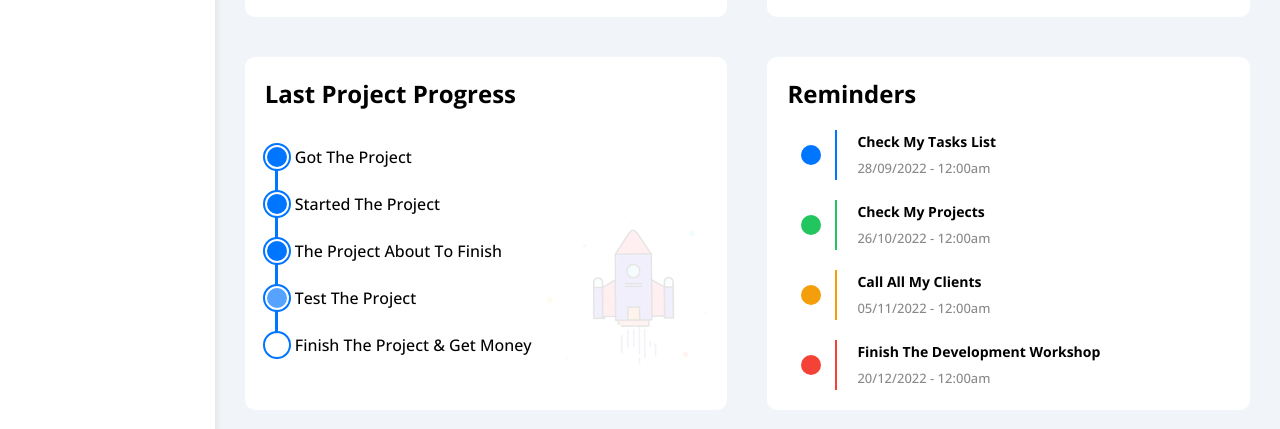
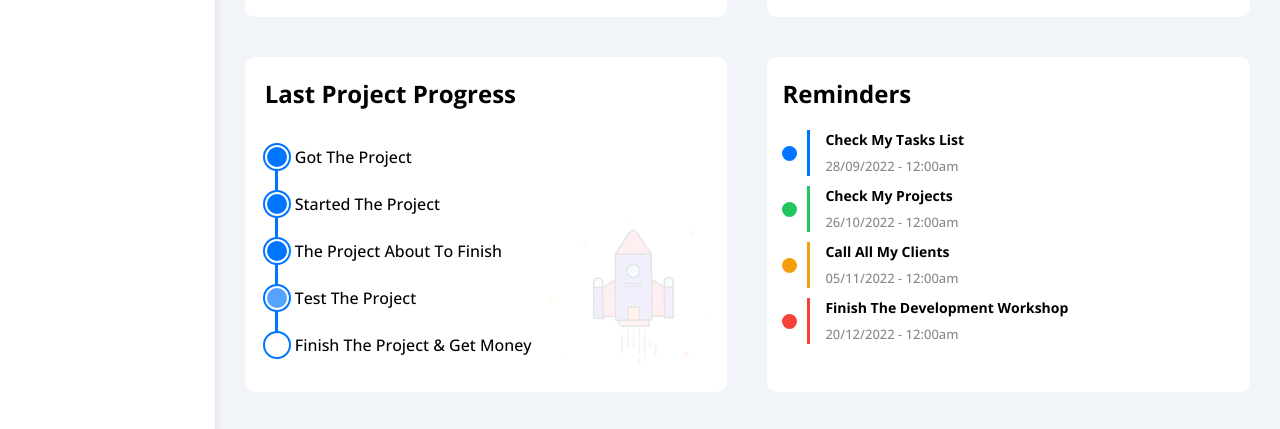
Before and after one commit to DabosaEg/DabosaEg.github.io-template-4, a plain HTML site: page index.html in a window 1280 px wide. Shown: the part 2359-2788 px from the top of the page. Drawn offline with nearby package versions, Linux system fonts and the light colour scheme.

Commit message:
fix front-end issues

```diff
--- a/css/framework.css
+++ b/css/framework.css
@@ -88,6 +88,9 @@
 }
 .p-15 {
   padding: 15px;
+}
+.pl-15 {
+  padding-left: 15px;
 }
 .p-20 {
   padding: 20px;
--- a/css/main.css
+++ b/css/main.css
@@ -490,50 +490,42 @@ ul {
 
 /* Start Reminders */
 
-#content-data .reminders .reminder:not(:last-of-type) {
-  margin-bottom: 20px;
+#content-data .reminders ul li .key {
+  width: 15px;
+  height: 15px;
+  border-radius: 50%;
+}
+#content-data .reminders ul li div {
 }
 
-#content-data .reminders .rem {
-  position: relative;
-  width: 50px;
-  height: 50px;
-  margin-right: 20px;
-}
-#content-data .reminders .rem::before {
-  content: "";
-  position: absolute;
-  width: 20px;
-  height: 20px;
-  border-radius: 50%;
-  top: 50%;
-  left: 50%;
-  transform: translate(-50%, -50%);
-}
-#content-data .reminders .blue {
-  border-right: 2px solid var(--blue-color);
-}
-#content-data .reminders .blue::before {
+#content-data .reminders ul .blue .key {
   background-color: var(--blue-color);
 }
-#content-data .reminders .green {
-  border-right: 2px solid var(--green-color);
+#content-data .reminders ul .blue div {
+  border-left: 3px solid var(--blue-color);
 }
-#content-data .reminders .green::before {
+
+#content-data .reminders ul .green .key {
   background-color: var(--green-color);
 }
-#content-data .reminders .orange {
-  border-right: 2px solid var(--orange-color);
+#content-data .reminders ul .green div {
+  border-left: 3px solid var(--green-color);
 }
-#content-data .reminders .orange::before {
+
+#content-data .reminders ul .orange .key {
   background-color: var(--orange-color);
 }
-#content-data .reminders .red {
-  border-right: 2px solid var(--red-color);
+#content-data .reminders ul .orange div {
+  border-left: 3px solid var(--orange-color);
 }
-#content-data .reminders .red::before {
+
+#content-data .reminders ul .red .key {
   background-color: var(--red-color);
 }
+#content-data .reminders ul .red div {
+  border-left: 3px solid var(--red-color);
+}
+
 /* End Reminders */
 
 /* Start Latest Post */
--- a/css/setting.css
+++ b/css/setting.css
@@ -128,7 +128,8 @@
     margin-bottom: 15px;
     font-size: 14px;
   }
-  #setting-data .widgetControl label::before {
+  #setting-data .widgetControl label::before,
+  #setting-data .widgetControl label::after {
     width: 14px;
     height: 14px;
   }
--- a/index.html
+++ b/index.html
@@ -480,43 +480,46 @@
           <!-- End Last Project -->
 
           <!-- Start Reminders -->
-          <div class="reminders bg-w m-10 p-20 br-10">
+          <div class="reminders bg-w m-10 pt-20 pb-20 pl-15 br-10">
             <div class="relativeH2"><h2>Reminders</h2></div>
-            <div>
-              <div class="reminder d-flex align-c">
-                <div class="rem blue"></div>
-                <div>
+
+            <ul>
+              <li class="d-flex align-c blue mb-10">
+                <span class="key d-block mr-10"></span>
+                <div class="pl-15">
                   <h4 class="m-0 mb-5 fs-14">Check My Tasks List</h4>
                   <span class="fs-13 c-gray">28/09/2022 - 12:00am</span>
                 </div>
-              </div>
+              </li>
 
-              <div class="reminder d-flex align-c">
-                <div class="rem green"></div>
-                <div>
+              <li class="d-flex align-c green mb-10">
+                <span class="key d-block mr-10"></span>
+                <div class="pl-15">
                   <h4 class="m-0 mb-5 fs-14">Check My Projects</h4>
                   <span class="fs-13 c-gray">26/10/2022 - 12:00am</span>
                 </div>
-              </div>
+              </li>
 
-              <div class="reminder d-flex align-c">
-                <div class="rem orange"></div>
-                <div>
+              <li class="d-flex align-c orange mb-10">
+                <span class="key d-block mr-10"></span>
+                <div class="pl-15">
                   <h4 class="m-0 mb-5 fs-14">Call All My Clients</h4>
                   <span class="fs-13 c-gray">05/11/2022 - 12:00am</span>
                 </div>
-              </div>
+              </li>
 
-              <div class="reminder d-flex align-c">
-                <div class="rem red"></div>
-                <div>
+              <li class="d-flex align-c red">
+                <span class="key d-block mr-10"></span>
+                <div class="pl-15">
                   <h4 class="m-0 mb-5 fs-14">
                     Finish The Development Workshop
                   </h4>
                   <span class="fs-13 c-gray">20/12/2022 - 12:00am</span>
                 </div>
-              </div>
-            </div>
+              </li>
+            </ul>
+
+            <div></div>
           </div>
           <!-- End Reminders -->
 
```
